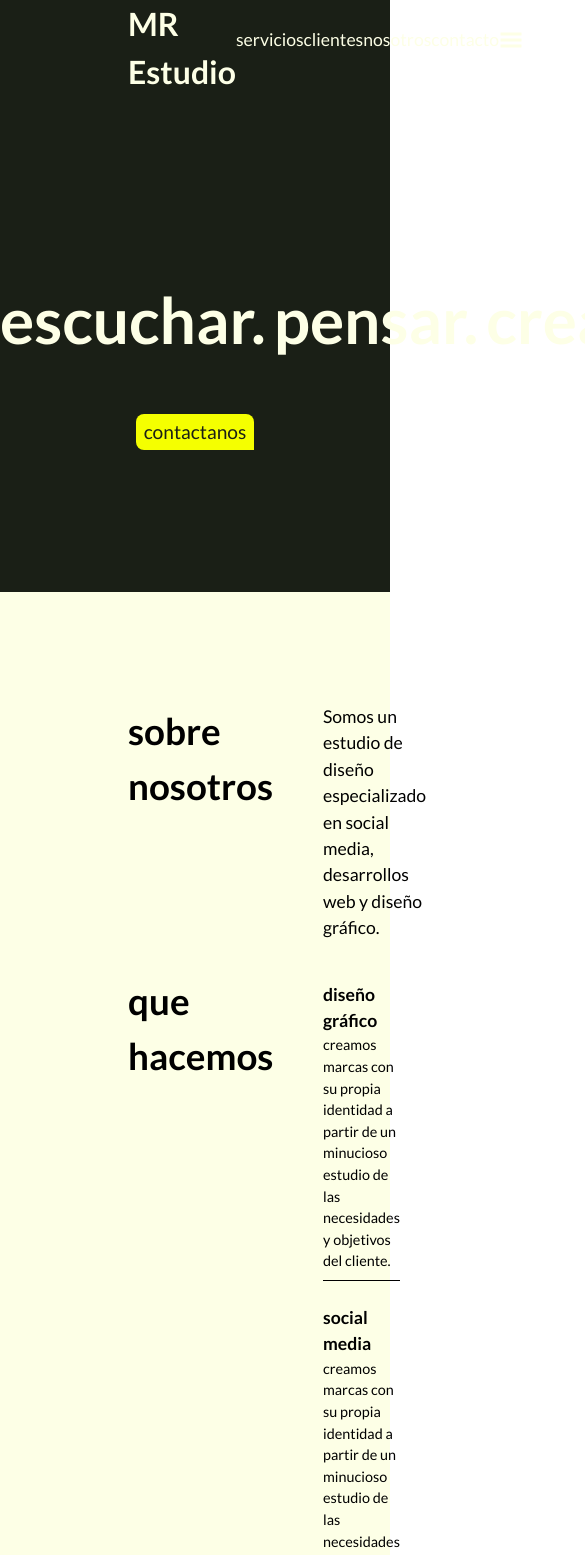
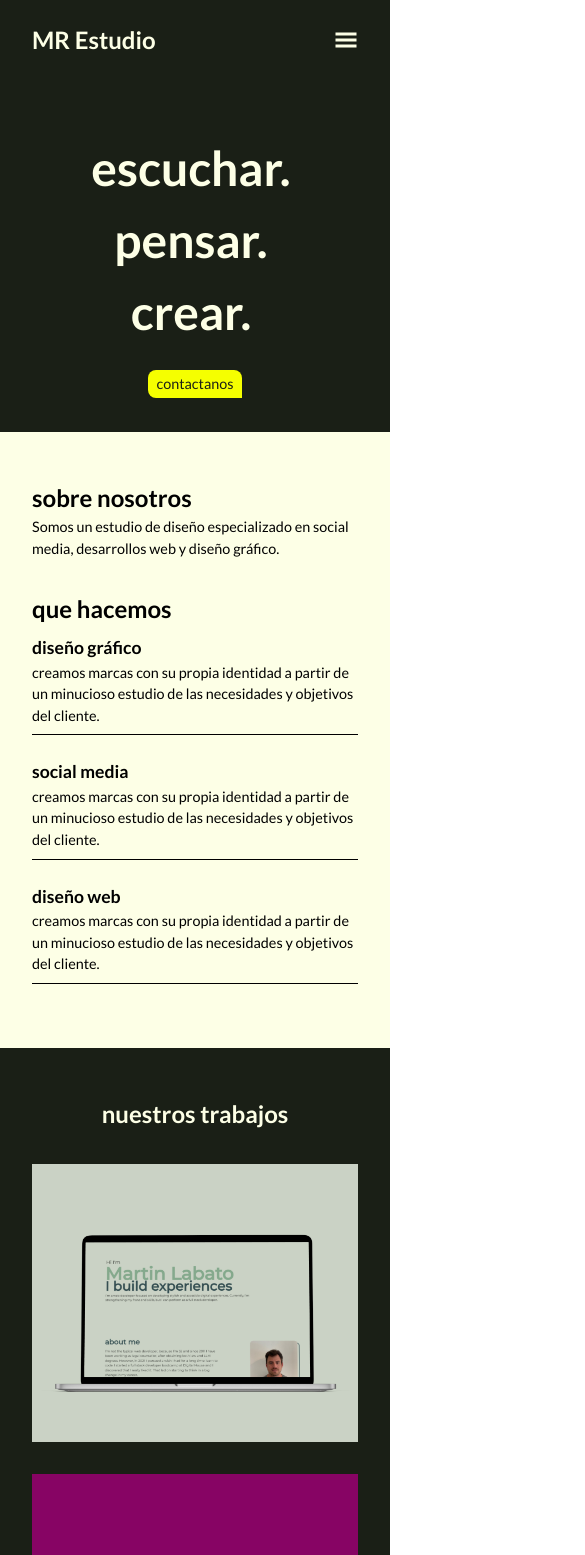
Before and after one commit to mlabato/mr-studio, a React (Create React App) app: page / in a window 390 px wide. Shown: the top 1555 px of the page, 585 px wide, since content can reach past the window. Built offline with nearby package versions, Linux system fonts and the light colour scheme.

Commit message:
mobile mq included

```diff
--- a/src/components/UI/Card.js
+++ b/src/components/UI/Card.js
@@ -14,7 +14,7 @@ const Card = (props) => {
   return (
     <div onMouseEnter={mouseEnterHandler} onMouseLeave={mouseLeftHandler} className="relative   mb-[2rem] " >
 
-      {mouseEntered && <div className="text-[2rem]  text-white font-bold absolute   left-[50%] top-[50%] translate-x-[-50%]  translate-y-[-50%]" >{props.message}</div>}
+      {mouseEntered && <div className="text-[1.3rem] notebook:text-[2rem]  text-white font-bold absolute   left-[50%] top-[50%] translate-x-[-50%]  translate-y-[-50%]" >{props.message}</div>}
       <img src={mouseEntered ? props.blurredImage : props.image}  alt=" " />
 
 
--- a/src/components/UI/ProfileCard.js
+++ b/src/components/UI/ProfileCard.js
@@ -19,12 +19,12 @@ const ProfileCard = () => {
   const adminMap = admins.map((admin, i) => {
     return (
       <div
-        className="bg-[#fdffe6] my-12 pb-6 w-2/3 mr-[3rem] justify-center items-center overflow-hidden  shadow-sm mx-auto"
+        className="bg-[#fdffe6] my-[1rem] pb-[1rem] notebook:my-[3rem]  notebook:w-2/3 notebook:mr-[3rem] justify-center items-center overflow-hidden  shadow-sm "
         key={i}
       >
-        <div className="relative sm:h-[55px] md:h-40    ">
+        <div >
           <img
-            className="absolute h-full w-full sm:hidden md:block object-cover"
+            className=" h-[6rem] w-full  object-cover"
             src={admin.bgimg}
             alt=""
           />
@@ -56,7 +56,7 @@ const ProfileCard = () => {
     );
   });
 
-  return <div className="flex md:flex-row sm:flex-col mx-[8rem]">{adminMap}</div>;
+  return <div className="flex flex-col notebook:flex-row mx-[2rem]  notebook:mx-[8rem]">{adminMap}</div>;
 };
 
 export default ProfileCard;
--- a/src/components/layout/AboutUsWrapper.js
+++ b/src/components/layout/AboutUsWrapper.js
@@ -3,8 +3,8 @@ import ProfileCard from "../UI/ProfileCard";
 
 const AboutUsWrapper = () => {
   return (
-    <div id="aboutus" className="bg-[#1a1f16]  py-[5rem]">
-      <h1 className="font-bold text-[2.3rem] mx-auto mb-[2rem] text-[#fdffe6] text-center">quienes somos</h1>
+    <div id="aboutus" className="bg-[#1a1f16] py-[3rem]  notebook:py-[5rem]">
+      <h1 className="font-bold text-[1.5rem] notebook:text-[2.3rem] mx-auto  text-[#fdffe6] text-center">quienes somos</h1>
       <ProfileCard />
     </div>
   );
--- a/src/components/layout/ContactWrapper.js
+++ b/src/components/layout/ContactWrapper.js
@@ -5,7 +5,7 @@ const ContactWrapper = () => {
     return(
         <section className="p-4 mx-auto bg-[#fdffe6]" id="contact">
             <div className="my-4">
-            <h1 className="sm:text-2xl md:text-2xl lg:text-4xl text-center text-black font-bold my-2">contactanos</h1>
+            <h1 className="font-bold text-[1.5rem] notebook:text-[2.3rem] mx-auto  text-[#1a1f16] text-center">contactanos</h1>
             <h1 className=" sm:text-sm  md:text-xl lg:text-2xl text-center text-black">¿Estás listo para que trabajemos juntos? ¡Escribinos! </h1>
             </div>
             <ContactForm />
--- a/src/components/layout/Footer.js
+++ b/src/components/layout/Footer.js
@@ -38,15 +38,7 @@ const Footer = () => {
       </article>
 
 
-        <div className="flex flex-col p-4">
-          <h1 className="text-[#fdffe6] sm:text-[12px] md:text-xl text-center ">Seguinos en nuestras redes</h1>
-          <div className="flex flex-row p-2 mx-auto">
-            <FaInstagram className="text-[#fdffe6] hover:text-[#f5ff00] sm:text-[14px] md:text-xl mx-2" />
-            <FaFacebook className="text-[#fdffe6] hover:text-[#f5ff00] sm:text-[14px] md:text-xl mx-2" />
-            <FaTwitter className="text-[#fdffe6] hover:text-[#f5ff00] sm:text-[14px] md:text-xl mx-2" />
 
-          </div>
-        </div>
 
         </article>
 
--- a/src/components/layout/IntroWrapper.js
+++ b/src/components/layout/IntroWrapper.js
@@ -4,15 +4,15 @@ const IntroWrapper = () => {
 
 
   return (
-    <section className="bg-[#1a1f16] py-[10rem] flex flex-col items-center  ">
-      <div className=" text-[4rem] my-[2rem] text-[#fdffe6] text-center font-bold  mx-auto flex flex-row">
+    <section className="bg-[#1a1f16] py-[3rem] notebook:py-[10rem] flex flex-col items-center  ">
+      <div className=" text-[3rem] notebook:text-[4rem] my-[.25rem] notebook:my-[2rem] text-[#fdffe6] text-center font-bold  mx-auto flex flex-col notebook:flex-row">
         <p className="mr-2 hover:text-[#f5ff00] hover:animate-transDown">escuchar.</p>
         <p className="mr-2 hover:text-[#f5ff00] hover:animate-transDown">pensar. </p>
         <p className="mr-2 hover:text-[#f5ff00] hover:animate-transDown">crear.</p>
       </div>
 
       <article className="w-full flex items-center justify-center mt-[2rem]">
-        <Button classes="bg-[#f5ff00] text-[#1a1f16] rounded-t-[8px] rounded-l-[8px] text-[1.2rem]  px-[.5rem] py-[.2rem] hover:px-[.6rem] hover:py-[.3rem] ease-in-out duration-300 absolute hover:animate-swing">
+        <Button classes="bg-[#f5ff00] text-[#1a1f16] rounded-t-[8px] rounded-l-[8px] text-[.9rem] notebook:text-[1.2rem]  px-[.5rem] py-[.2rem] hover:px-[.6rem] hover:py-[.3rem] ease-in-out duration-300 absolute hover:animate-swing">
           <a alt="" href="#contact">
 
             contactanos
--- a/src/components/layout/Navbar.js
+++ b/src/components/layout/Navbar.js
@@ -17,10 +17,10 @@ const Navbar = () => {
 
   const titlesMap = titles.map((title, i) => {
     return (
-      <li className= " sm:py-1 md:px-2 hover:animate-swing  " key={i}>
+      <li className= " mx-[.5rem] text-center py-1 desktop:px-2 desktop:hover:animate-swing  " key={i}>
         <a
           href={title.link}
-          className=  "lg:border-solid   hover:text-[#f5ff00] hover:font-bold "
+          className=  "  hover:text-[#f5ff00] hover:font-bold "
         >
           {" "}
           {title.title}{" "}
@@ -31,12 +31,12 @@ const Navbar = () => {
 
   return (
     <section className="bg-[#1a1f16] w-full">
-      <article className="  flex flex-row h-[5rem] justify-between  mx-[8rem]">
-        <div className="text-[#fdffe6] font-bold  text-[2rem] grow my-auto mx-auto">
+      <article className="  flex flex-row h-[5rem] justify-between mx-[2rem]  desktop:mx-[8rem]">
+        <div className="text-[#fdffe6] font-bold text-[1.5rem]  desktop:text-[2rem] grow my-auto mx-auto">
           MR Estudio
         </div>
 
-        <div className="text-[#fdffe6] sm:hidden lg:block text-[1.1rem] flex flex-row my-auto">
+        <div className="text-[#fdffe6] hidden desktop:flex text-[1.1rem] flex-row my-auto">
           <ul className="flex flex-row ">{titlesMap}</ul>
         </div>
 
@@ -49,8 +49,8 @@ const Navbar = () => {
       </article>
 
 
-      <div className= {(displayMenu ? " h-[120px] left-0" : " h-0 -left-full") + " relative  sm:ml-[20px] md-hidden text-sm duration-500 transition-all  text-[#fdffe6]" }>
-          <ul className= "flex-col w-full">{titlesMap}</ul>
+      <div className= {(displayMenu ? " h-[20px] left-0" : " h-0 -left-full") + " relative mx-[2rem] desktop:hidden duration-500 transition-all  text-[#fdffe6]" }>
+          <ul className= "flex flex-row w-full">{titlesMap}</ul>
       </div>
 
 
--- a/src/components/layout/ServicesWrapper.js
+++ b/src/components/layout/ServicesWrapper.js
@@ -1,19 +1,19 @@
 const ServicesWrapper = () => {
   return (
-    <section className="py-[7rem] flex flex-col bg-[#fdffe6]">
-      <article className="flex flex-row items-start mx-[8rem] mb-[2rem]">
-        <div className="font-bold text-[2.3rem]  w-1/2">sobre nosotros</div>
+    <section className="py-[3rem]  notebook:py-[7rem] flex flex-col bg-[#fdffe6]">
+      <article className="flex flex-col notebook:flex-row items-start mx-[2rem] notebook:mx-[8rem] mb-[2rem]">
+        <div className="font-bold text-[1.5rem] notebook:text-[2.3rem]  notebook:w-1/2">sobre nosotros</div>
 
-        <div className="w-3/4 text-[1.1rem] ml-[8rem]">
+        <div className=" notebook:w-3/4 text-[.9rem] notebook:text-[1.1rem] notebook:ml-[8rem]">
           Somos un estudio de diseño especializado en social media, desarrollos
           web y diseño gráfico.
         </div>
       </article>
 
-      <article className="flex flex-row items-start mx-[8rem] ">
-        <div className="font-bold text-[2.3rem] w-1/2 ">que hacemos</div>
+      <article className="flex flex-col notebook:flex-row items-start mx-[2rem] notebook:mx-[8rem] ">
+        <div className="font-bold text-[1.5rem] notebook:text-[2.3rem] notebook:w-1/2 ">que hacemos</div>
 
-        <div className="w-3/4 text-[1.1rem] ml-[8rem] ">
+        <div className="notebook:w-3/4 text-[1.1rem] notebook:ml-[8rem] ">
           <div className="py-[.5rem] border-black border-b-2 mb-[1rem]">
             <p className="font-bold">diseño gráfico</p>
             <p className="text-[.9rem]">
--- a/src/components/layout/WorksWrapper.js
+++ b/src/components/layout/WorksWrapper.js
@@ -2,12 +2,12 @@ import Card from "../UI/Card";
 
 const WorksWrapper = () => {
   return (
-    <section className="flex flex-col bg-[#1a1f16] py-[5rem]  ">
-      <p className="font-bold text-[2.3rem] mx-auto mb-[2rem] text-[#fdffe6]">
+    <section className="flex flex-col bg-[#1a1f16] py-[3rem] notebook:py-[5rem]  ">
+      <p className="font-bold text-[1.5rem] notebook:text-[2.3rem] mx-auto mb-[2rem] text-[#fdffe6]">
         nuestros trabajos
       </p>
-      <article className="flex flex-row mx-[8rem] ">
-        <div className="flex flex-col w-1/2 mr-[2rem]  justify-between">
+      <article className="flex flex-col  notebook:flex-row  justify-center mx-[2rem] notebook:mx-[8rem] ">
+        <div className="flex flex-col  notebook:w-1/2  notebook:mr-[2rem] justify-between">
           <Card
             blurredImage={"/images/mlabatoportBLUR.jpg"}
             image={"/images/mlabatoport.jpg"}
@@ -20,13 +20,12 @@ const WorksWrapper = () => {
             message={"branding"}
           />
         </div>
-      <div className="w-1/2">
-        <Card
-          blurredImage={"/images/tallpiaBLUR.jpg"}
-          image={"/images/tallpia.jpg"}
-          message={"redes sociales"}
-
-        />
+        <div className="notebook:w-1/2">
+          <Card
+            blurredImage={"/images/tallpiaBLUR.jpg"}
+            image={"/images/tallpia.jpg"}
+            message={"redes sociales"}
+          />
         </div>
       </article>
     </section>
--- a/tailwind.config.js
+++ b/tailwind.config.js
@@ -38,6 +38,13 @@ module.exports = {
         transDown: "transDown 1s ease-in-out ",
         swing: "swing 1s ease-in-out"
       },
+      screens: {
+        'mobile': '400px',
+        'notebook': '1024px',
+        'desktop': '1240px',
+        'bigdesktop': '1366px',
+        'full': '1920px',
+      }
     },
   },
   plugins: [],
```
